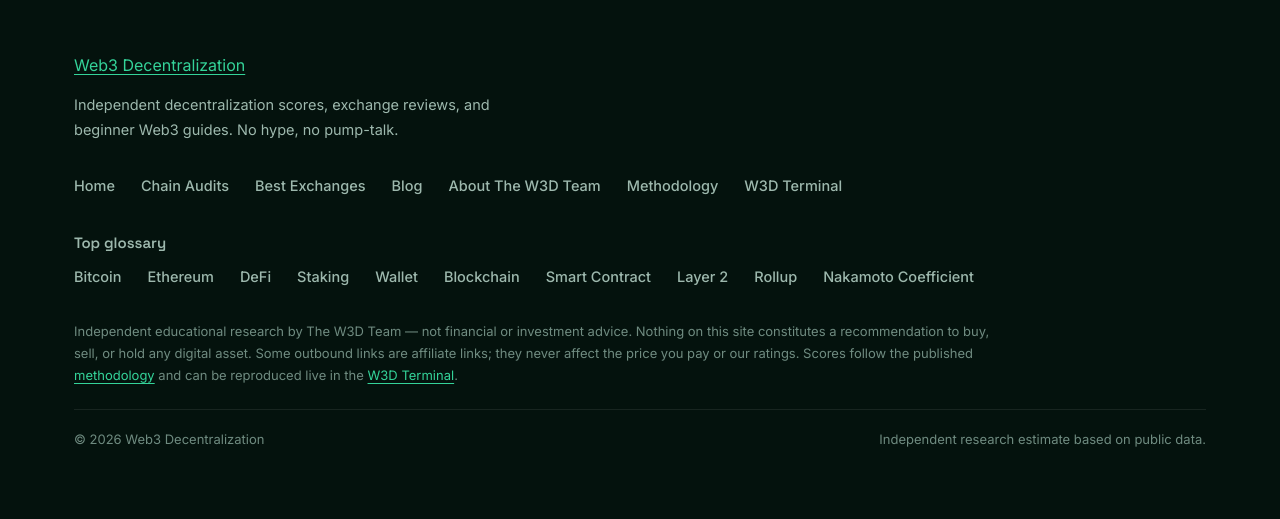
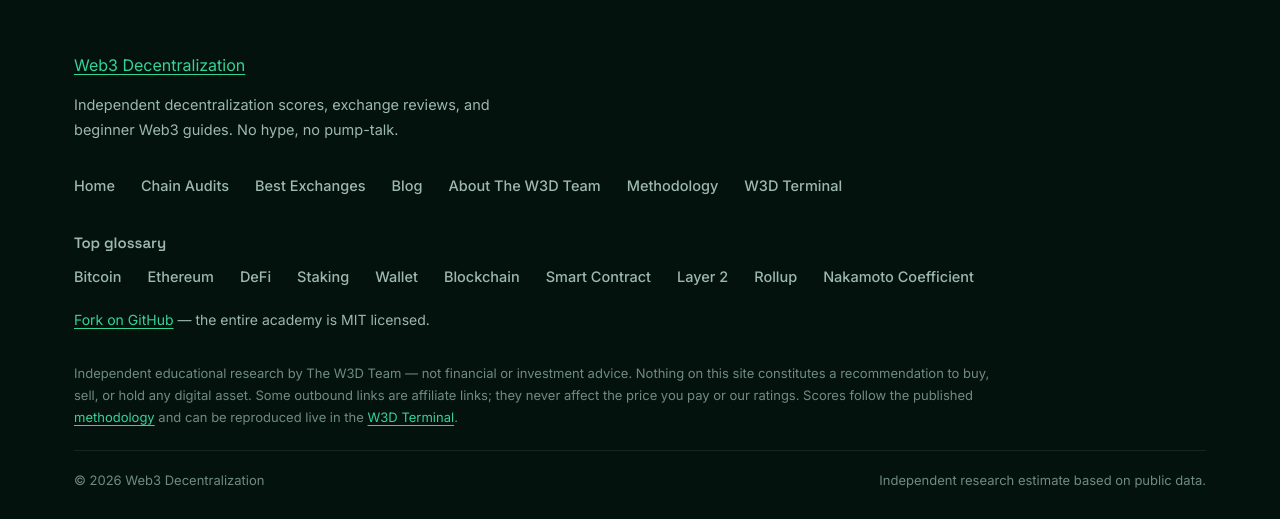
Before and after one commit to shoyebjhd/web3decentralization, a WordPress theme: template themes/w3d/page.php in a window 1280 px wide. Shown: the part 440-959 px from the top of the page. Before the commit the page ends 887 px from the top, so only its background shows below. Run offline with PHP 8.4 and a stand-in for WordPress, Linux system fonts and the light colour scheme; the site name, menu and one post (Sample post) are stand-ins, and other content is empty.

Commit message:
Fork-on-GitHub links: footer + terminal page point to academy repo

```diff
--- a/themes/w3d/footer.php
+++ b/themes/w3d/footer.php
@@ -42,6 +42,8 @@
 		</nav>
 		</div>
 
+		<p class="w3d-footer-fork"><a href="https://github.com/shoyebjhd/academy" target="_blank" rel="noopener"><?php esc_html_e( 'Fork on GitHub', 'w3d' ); ?></a> &mdash; <?php esc_html_e( 'the entire academy is MIT licensed.', 'w3d' ); ?></p>
+
 		<p class="w3d-footer-disclaimer">
 			Independent educational research by The W3D Team &mdash; not financial or investment advice. Nothing on this site
 			constitutes a recommendation to buy, sell, or hold any digital asset. Some outbound links are affiliate links;
--- a/themes/w3d/style.css
+++ b/themes/w3d/style.css
@@ -921,6 +921,8 @@ ul.w3d-sources li a{ font-weight:600; }
 .w3d-footer-nav a{ color:var(--w3d-muted); text-decoration:none; font-size:14.5px; font-weight:500; }
 .w3d-footer-nav a:hover{ color:var(--w3d-emerald-2); }
 .w3d-footer-nav .current-menu-item a{ color:var(--w3d-emerald-2); }
+.w3d-footer-fork{ margin:18px 0 0; font-size:14px; }
+.w3d-footer-fork a{ color:var(--w3d-emerald-2); }
 .w3d-footer-disclaimer{
 	margin-top:30px;
 	max-width:940px;
```
